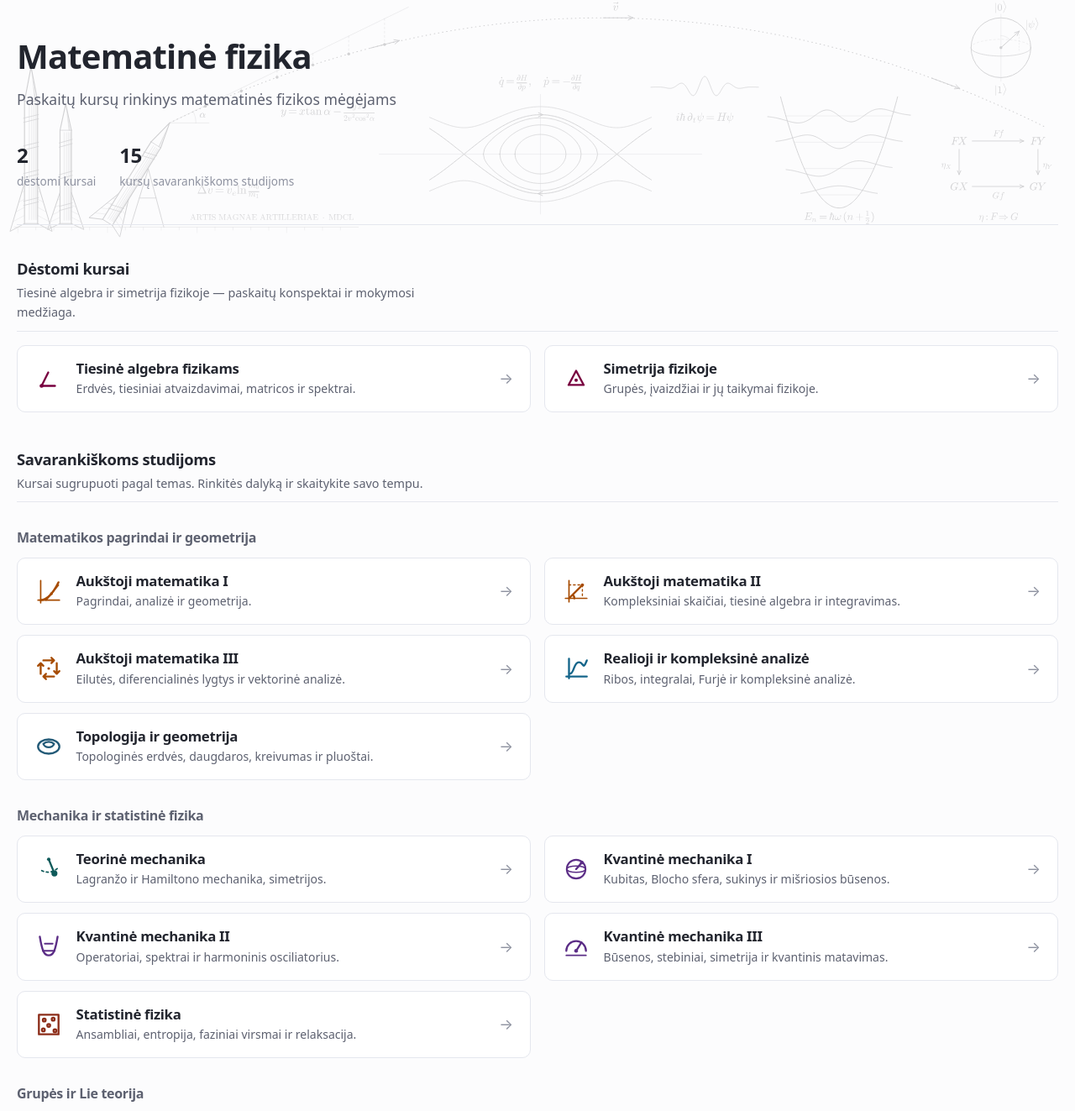
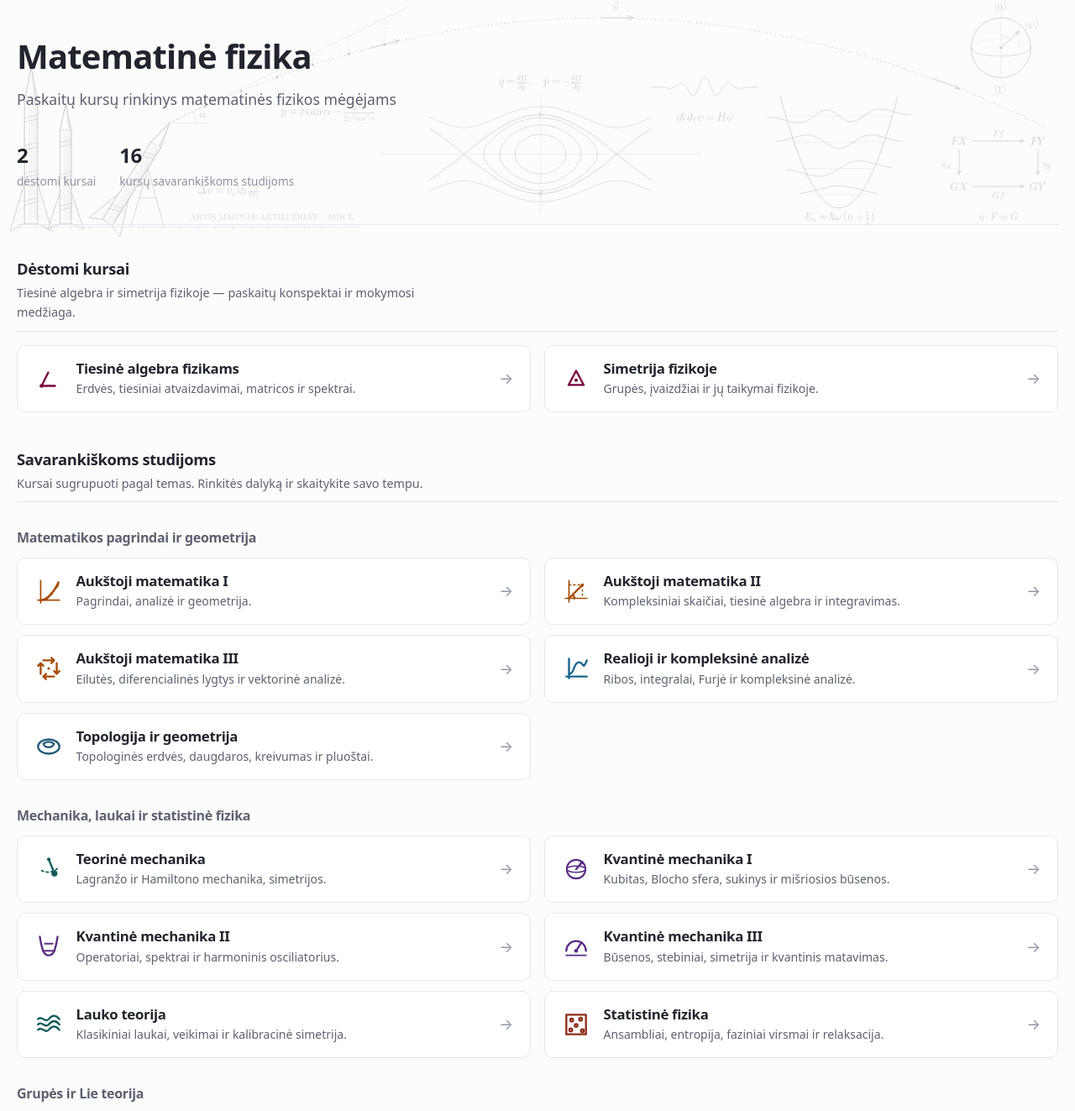
Before and after one commit to matfiz/matfiz.github.io, a plain HTML site: page index.html in a window 1280 px wide. Shown: the part 75-1398 px from the top of the page at 84% size. Drawn offline with Linux system fonts and the light colour scheme.

Commit message:
Publish bilingual course frontpage

```diff
--- a/index.html
+++ b/index.html
@@ -73,7 +73,7 @@
     <p class="lede">Paskaitų kursų rinkinys matematinės fizikos mėgėjams</p>
     <div class="meta">
       <div><b>2</b> dėstomi kursai</div>
-      <div><b>15</b> kursų savarankiškoms studijoms</div>
+      <div><b>16</b> kursų savarankiškoms studijoms</div>
     </div>
   </section>
 
@@ -182,7 +182,7 @@
     </section>
 
     <section class="study-group" id="mechanics" aria-labelledby="mechanics-title">
-      <h3 class="group-title" id="mechanics-title">Mechanika ir statistinė fizika</h3>
+      <h3 class="group-title" id="mechanics-title">Mechanika, laukai ir statistinė fizika</h3>
       <ul class="course-list">
       <li><a class="course-card" style="--card-accent: var(--c-mechanics)"
              href="https://matfiz.github.io/mechanika/">
@@ -239,6 +239,18 @@
         <div class="course-body">
           <h4>Kvantinė mechanika III</h4>
           <p title="Kvantinės teorijos pagrindai: būsenos ir stebiniai, simetrija ir laikas, atvirosios sistemos ir matavimas.">Būsenos, stebiniai, simetrija ir kvantinis matavimas.</p>
+        </div>
+        <div class="course-go" aria-hidden="true">→</div>
+      </a></li>
+
+      <li><a class="course-card" style="--card-accent: var(--c-mechanics)"
+             href="https://matfiz.github.io/lauko-teorija/">
+        <svg class="course-glyph" width="34" height="34" viewBox="0 0 32 32" aria-hidden="true"
+             fill="none" stroke="currentColor" stroke-width="2.2"
+             stroke-linecap="round" stroke-linejoin="round"><path d="M4 10 C8 5 12 15 16 10 S24 5 28 10" /><path d="M4 16 C8 11 12 21 16 16 S24 11 28 16" /><path d="M4 22 C8 17 12 27 16 22 S24 17 28 22" /></svg>
+        <div class="course-body">
+          <h4>Lauko teorija</h4>
+          <p title="Klasikiniai laukai, Maksvelo ir Dirako teorijos, kalibracinė simetrija, integruojamumas ir gravitacija.">Klasikiniai laukai, veikimai ir kalibracinė simetrija.</p>
         </div>
         <div class="course-go" aria-hidden="true">→</div>
       </a></li>
@@ -364,6 +376,7 @@
             <option value="https://matfiz.github.io/kvantine-mechanika-1/">Kvantinė mechanika I</option>
             <option value="https://matfiz.github.io/kvantine-mechanika-2/">Kvantinė mechanika II</option>
             <option value="https://matfiz.github.io/kvantine-mechanika-3/">Kvantinė mechanika III</option>
+            <option value="https://matfiz.github.io/lauko-teorija/">Lauko teorija</option>
             <option value="https://matfiz.github.io/statistine-fizika/">Statistinė fizika</option>
             <option value="https://matfiz.github.io/grupes/">Baigtinės grupės ir jų įvaizdžiai</option>
             <option value="https://matfiz.github.io/lie-algebros/">Lie algebros</option>
```
Also changed, not shown: en/index.html (+15 -2 lines).
